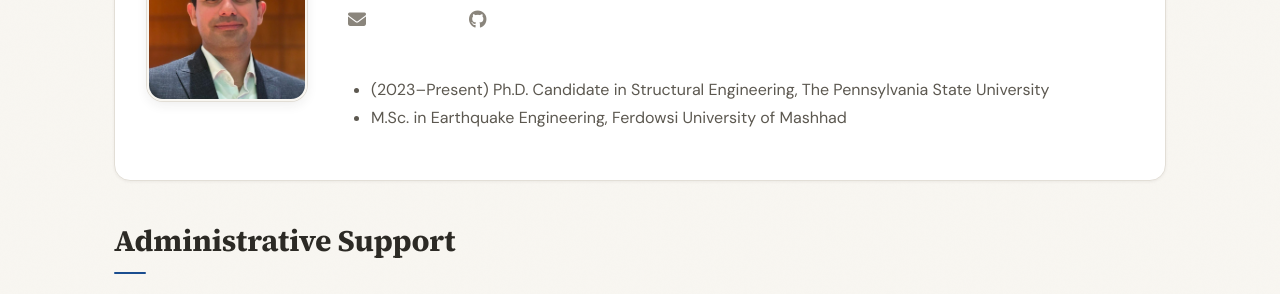
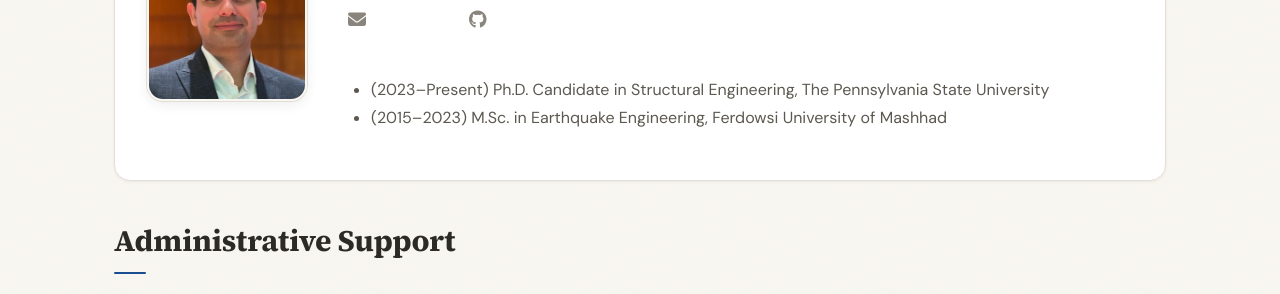
Before and after one commit to AGB-Shargh/AGB-Shargh.github.io, a Jekyll site: the page built from _pages/team.md, in a window 1280 px wide. Shown: the part 472-766 px from the top of the page. Built offline with Jekyll 4.4.1, drawn with Linux system fonts in a browser that asks for light colours; a style sheet for code colours, icons or effects is not loaded.

Commit message:
Update homepage and software page

```diff
--- a/_data/pi.yml
+++ b/_data/pi.yml
@@ -5,7 +5,7 @@
 # EXAMPLE -- replace or delete
 - education:
     - "(2023–Present) Ph.D. Candidate in Structural Engineering, The Pennsylvania State University"
-    - "M.Sc. in Earthquake Engineering, Ferdowsi University of Mashhad"
+    - "(2015-2023) M.Sc. in Earthquake Engineering, Ferdowsi University of Mashhad"
   educationshort:
     - "Ph.D. Candidate, Penn State"
     - "M.Sc., Ferdowsi University"
```
